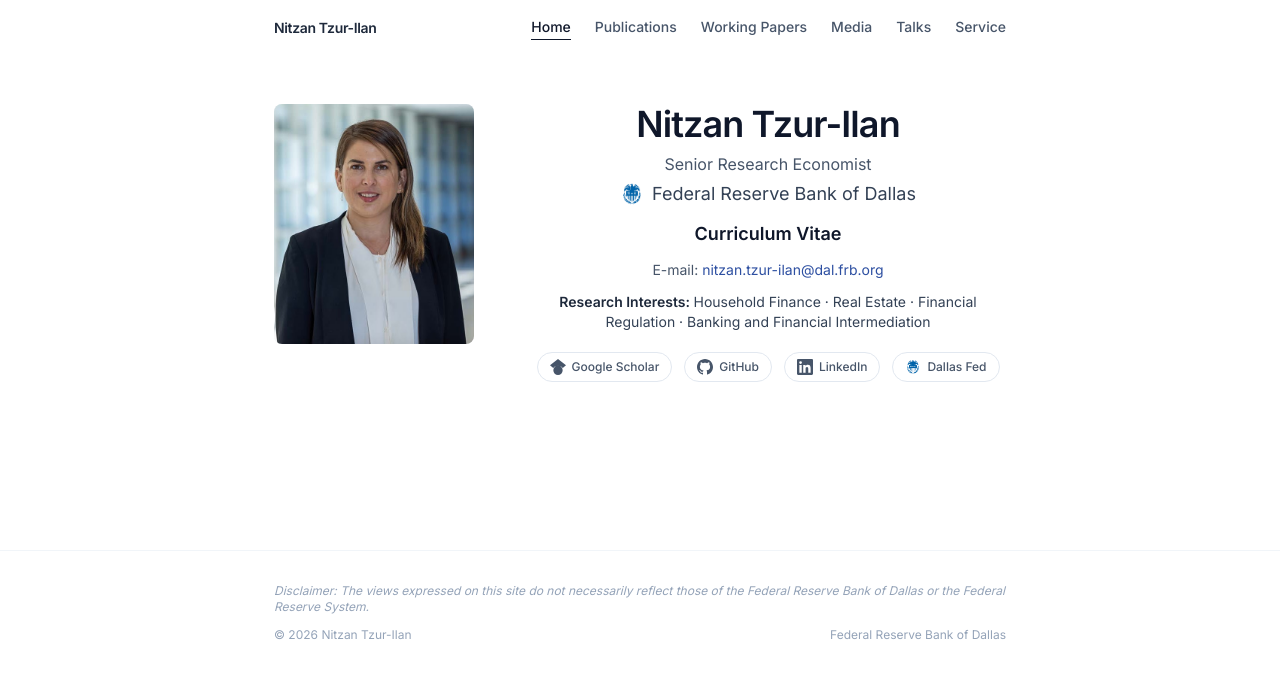
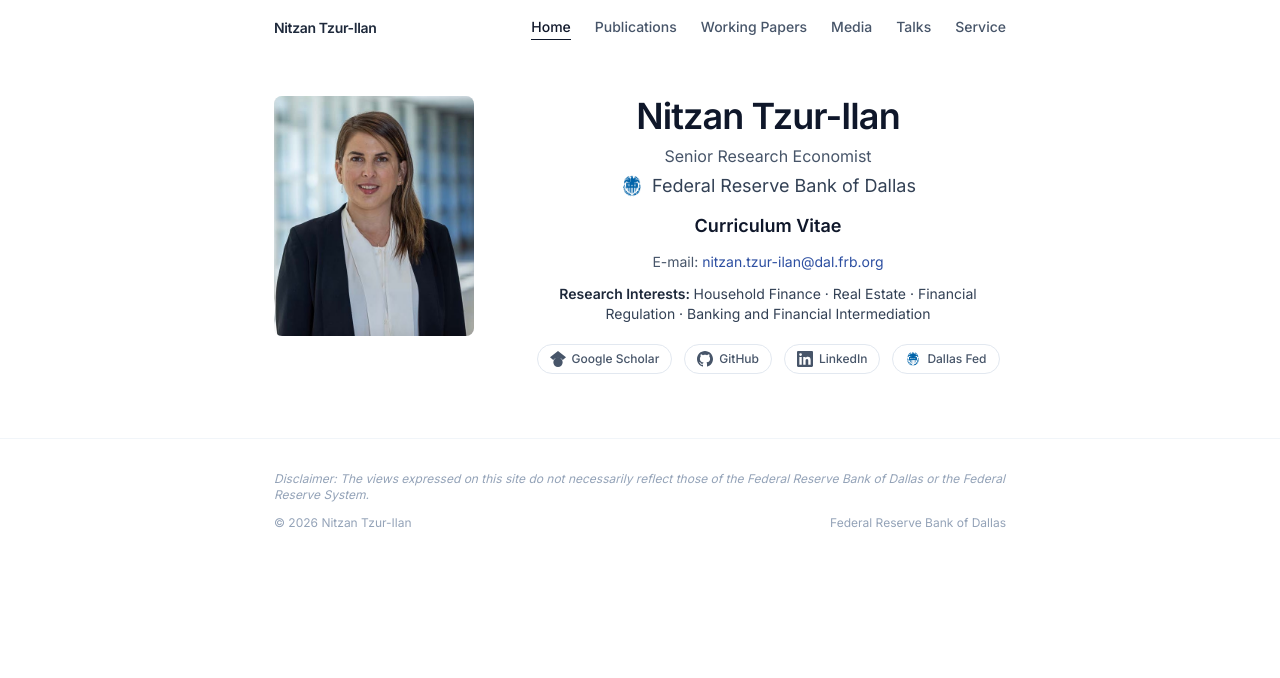
Before and after one commit to nitzantzur/website, a React (Vite) app: page / in a window 1280 px wide. Shown: the top 678 px of the page. Built offline with nearby package versions, Linux system fonts and the light colour scheme.

Commit message:
Fix gap: reduce footer margin-top and page bottom padding
Co-Authored-By: Claude Sonnet 4.6 <noreply@anthropic.com>

```diff
--- a/src/components/layout/Footer.tsx
+++ b/src/components/layout/Footer.tsx
@@ -1,6 +1,6 @@
 export default function Footer() {
   return (
-    <footer className="border-t border-slate-100 mt-24">
+    <footer className="border-t border-slate-100 mt-6">
       <div className="max-w-content mx-auto px-6 py-8 space-y-3">
         <p className="text-xs text-slate-400 italic">
           Disclaimer: The views expressed on this site do not necessarily reflect those of the Federal Reserve Bank of Dallas or the Federal Reserve System.
--- a/src/styles/globals.css
+++ b/src/styles/globals.css
@@ -19,7 +19,7 @@
 
 @layer components {
   .page-container {
-    @apply max-w-content mx-auto px-6 py-12;
+    @apply max-w-content mx-auto px-6 pt-10 pb-4;
   }
 
   .section-heading {
```
Also changed, not shown: 1 other file (tests, documents, lock files or other folders).
